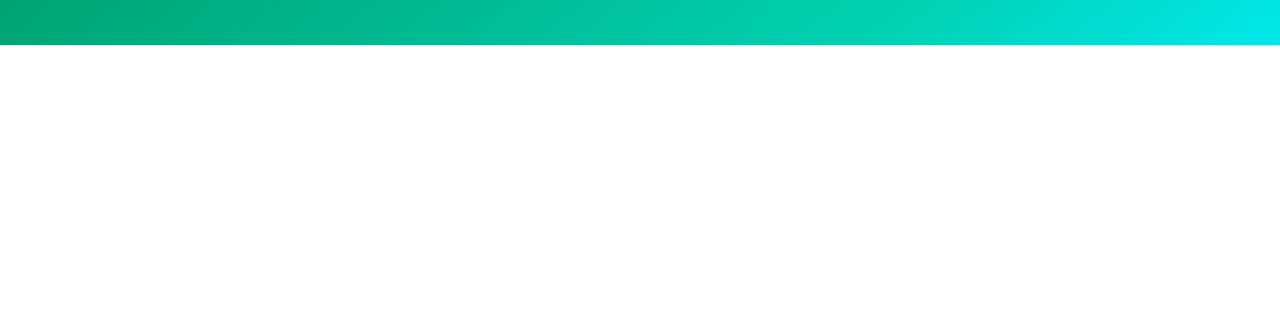
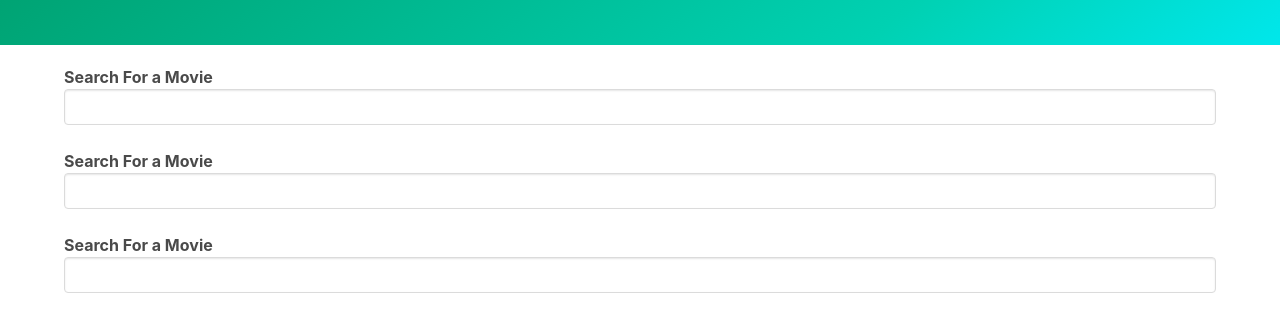
Before and after one commit to 0vqv4a3/project-udemy, a plain HTML site: page moviesFight/index.html in a window 1280 px wide. Shown: the part 87-418 px from the top of the page. Drawn offline with nearby package versions, Linux system fonts and the light colour scheme.

Commit message:
testing new createAutoComplete function, by creating 3 search input movies

```diff
--- a/moviesFight/autocomplete.js
+++ b/moviesFight/autocomplete.js
@@ -1,7 +1,7 @@
-const createAutoComplete = (config) => {
-    //create html element for reusable dropdown widget
-    // all the classname is based on bulma css framework for styling the dropdown
-    const root = document.querySelector(".autocomplete");
+const createAutoComplete = ({
+    root
+}) => {
+
     root.innerHTML = `
         <label><b>Search For a Movie</b></label>
         <input class="input"/>
@@ -13,9 +13,9 @@ const createAutoComplete = (config) => {
     `;
 
     // select the input tag and other necessary optionMovies
-    const input = document.querySelector("input");
-    const dropdown = document.querySelector(".dropdown");
-    const resultWrapper = document.querySelector(".results");
+    const input = root.querySelector("input");
+    const dropdown = root.querySelector(".dropdown");
+    const resultWrapper = root.querySelector(".results");
 
     // asign the callback to fetch data and pass it to event listener
     const onInput = async event => {
--- a/moviesFight/index.html
+++ b/moviesFight/index.html
@@ -25,6 +25,8 @@
   in JS for movie search-->
   <div class="container">
     <div class="autocomplete"></div>
+    <div class="autocomplete-2"></div>
+    <div class="autocomplete-3"></div>
     <div id="summary"></div>
   </div>
 
--- a/moviesFight/index.js
+++ b/moviesFight/index.js
@@ -26,6 +26,16 @@ const onMovieSelect = async (movie) => {
     });
     document.querySelector('#summary').innerHTML = movieTemplate(response.data);
 }
+
+createAutoComplete({
+    root: document.querySelector('.autocomplete')
+});
+createAutoComplete({
+    root: document.querySelector('.autocomplete-2')
+});
+createAutoComplete({
+    root: document.querySelector('.autocomplete-3')
+});
 
 // creating a bunch of html element for displaying the movie detail after user selected it
 const movieTemplate = (movieDetail) => {
```
Lines whose indentation alone changed are shown as unchanged.
